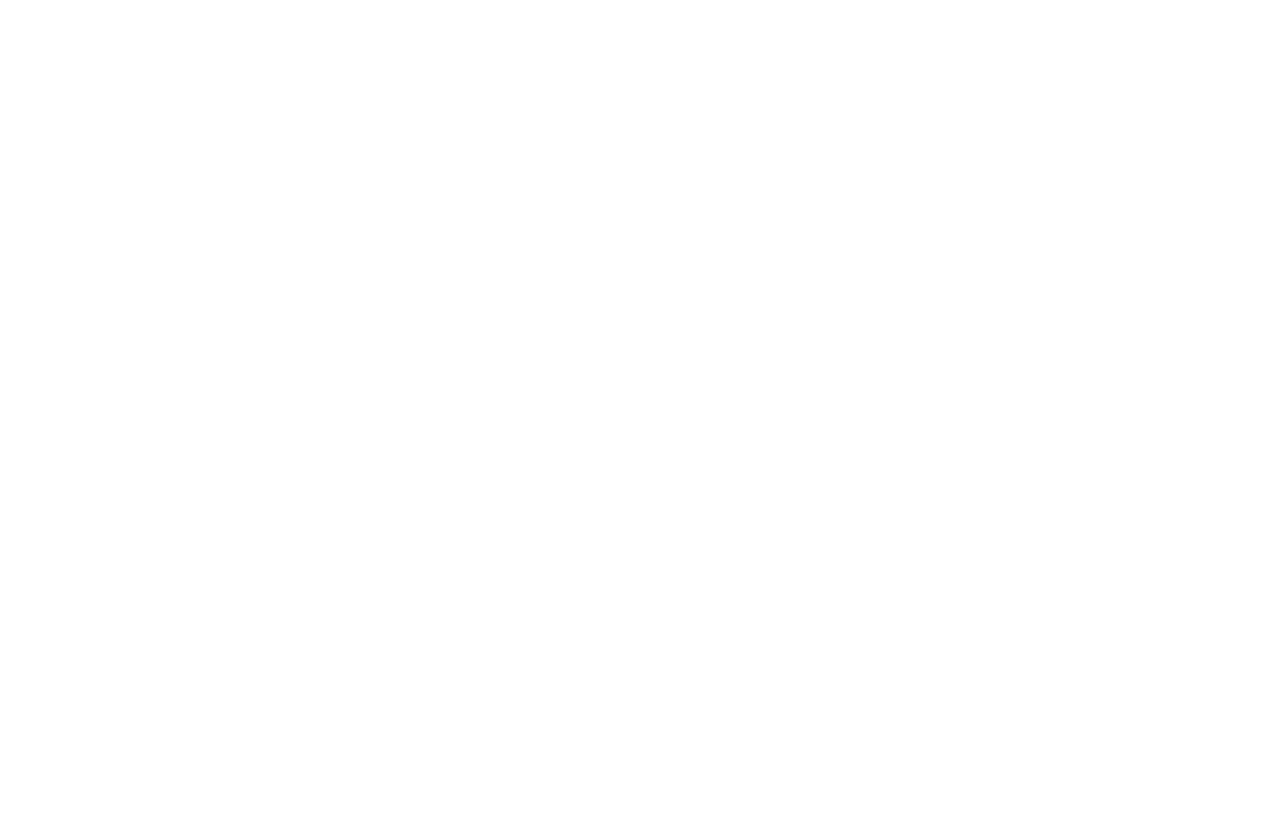
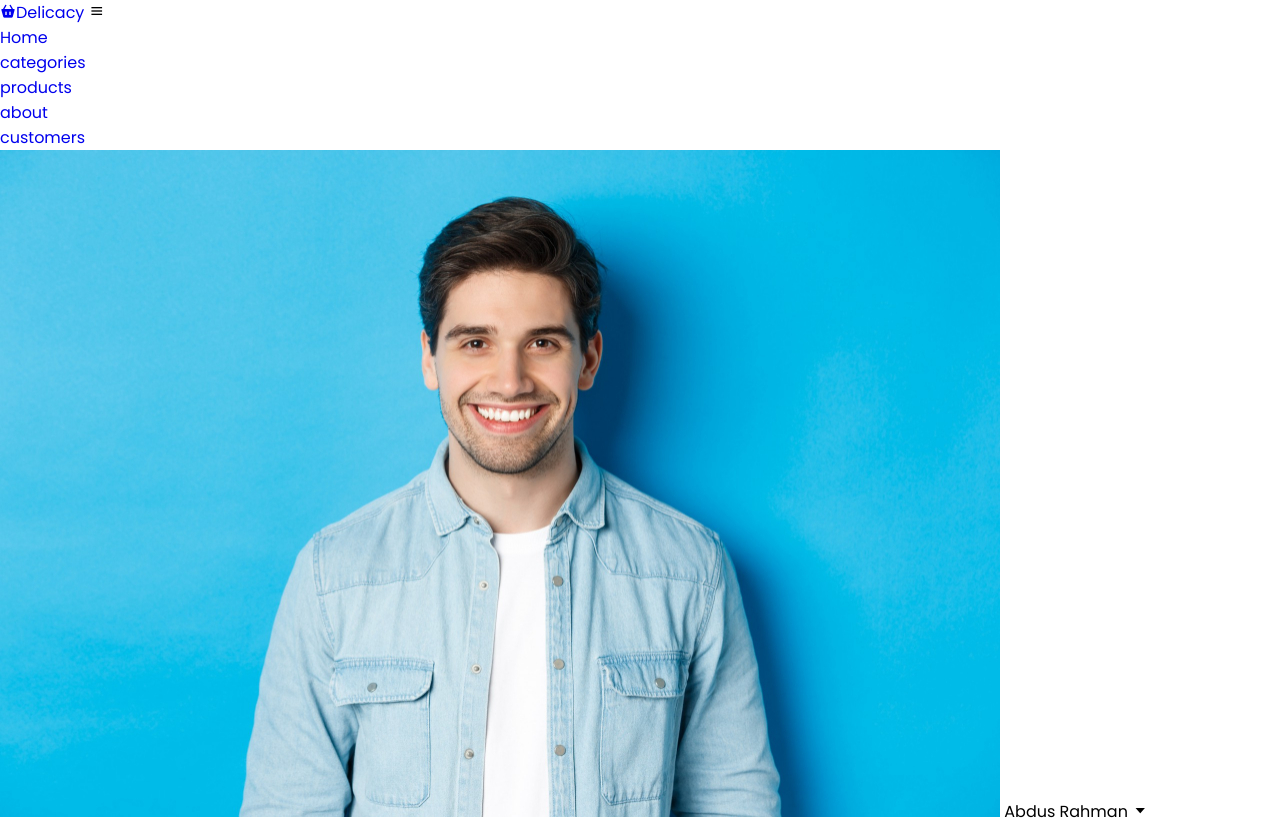
Before and after one commit to snoou/frontend-mini-project, a plain HTML site: page restaurant/html/index.html in a window 1280 px wide. Before the commit the page ends 800 px from the top, so only its background shows below. Drawn offline with nearby package versions, Linux system fonts and the light colour scheme.

Commit message:
Update index.html

```diff
--- a/restaurant/html/index.html
+++ b/restaurant/html/index.html
@@ -5,8 +5,35 @@
         <meta name="viewport" content="width=device-width, initial-scale=1.0">
         <link rel="stylesheet" href="../css/style.css">
         <title></title>
+        <link rel="stylesheet"
+            href="https://cdn.jsdelivr.net/npm/boxicons@latest/css/boxicons.min.css">
+
     </head>
     <body>
+        <!-- Navbar -->
+        <header>
+            <a href="#" class="logo"> <i class='bx bxs-basket'></i>Delicacy</a>
+
+            <div class="bx bx-menu" id="menu-icon">
+
+            </div>
+
+            <ul class="navbar">
+                <li><a href="#home" class="home-active"> Home </a></li>
+                <li><a href="#categories" >categories</a></li>
+                <li><a href="#products">products</a></li>
+                <li><a href="#about">about</a></li>
+                <li><a href="#customers">customers</a></li>
+            </ul>
+
+            <div class="profile ">
+                <img src="../img/profile.jpg" alt="prof">
+                <span>Abdus Rahman</span>
+                <i class='bx bx-caret-down'></i>
+            </div>
+
+
+        </header>
 
     </body>
 </html>
```
Lines whose indentation alone changed are shown as unchanged.
